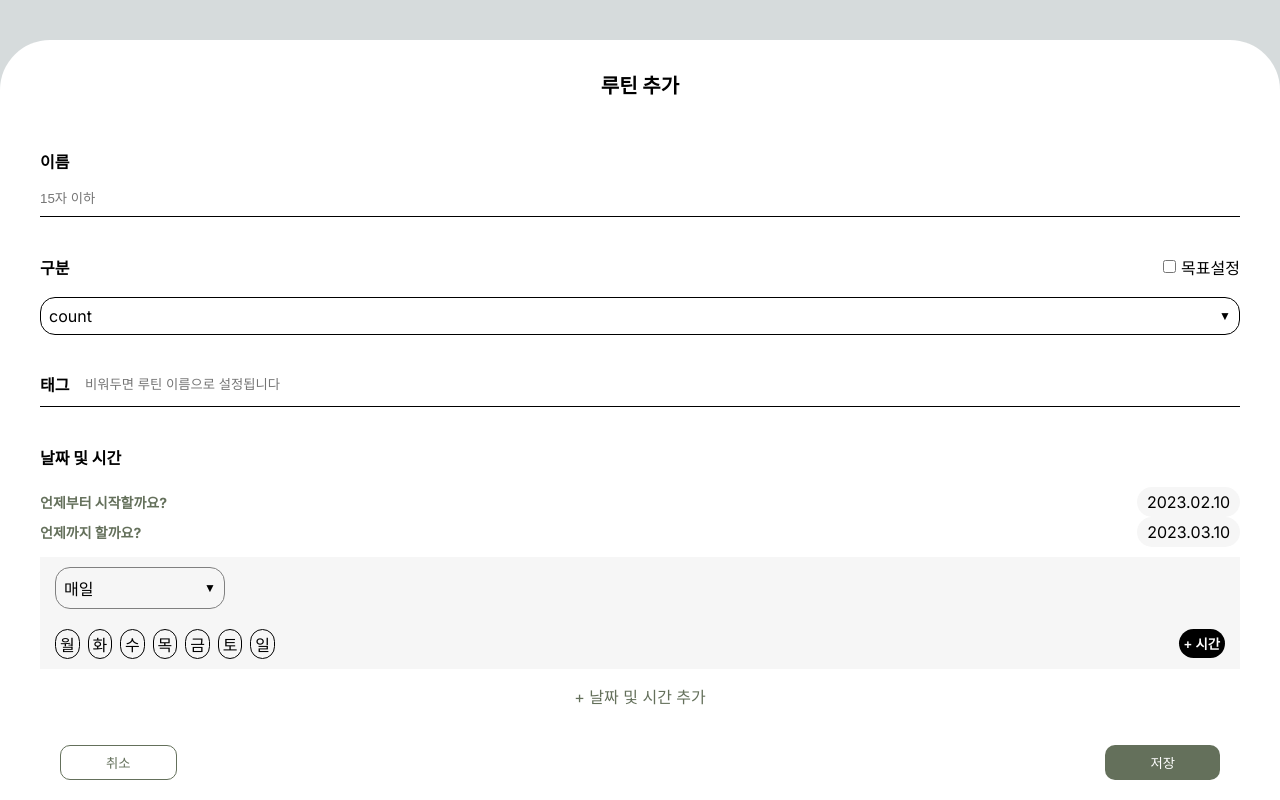
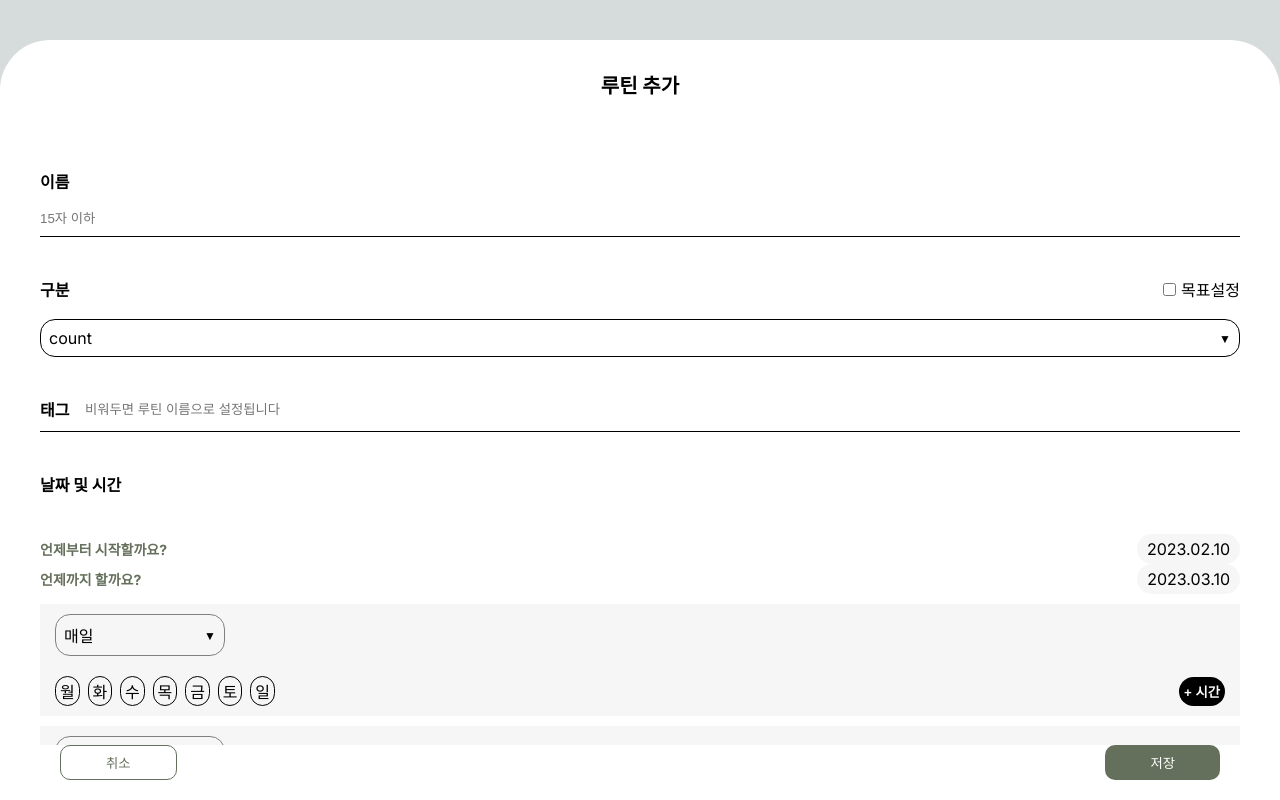
Before and after one commit to Life-Logs/frontend, a Next.js app: page /routineAdd in a window 1280 px wide. Both pictures are taken after a click on the element "+ 날짜 및 시간 추가". Built offline with nearby package versions, Linux system fonts and the light colour scheme.

Commit message:
style: add routineAdd page DateAndTime

```diff
--- a/app/routine/page.tsx
+++ b/app/routine/page.tsx
@@ -265,6 +265,6 @@ const RoutineBoxWrapper = styled.div`
   overflow-y: auto;
   margin: 20px 0;
   &::-webkit-scrollbar {
-    width: calc(100% - 6px);
+    width: 0;
   }
 `;
--- a/app/routineAdd/DaySelectAndWeekDaySelect.tsx
+++ b/app/routineAdd/DaySelectAndWeekDaySelect.tsx
@@ -1,161 +1,194 @@
-// import styled from "styled-components";
+import styled from 'styled-components';
 
+export default function DaySelectAndWeekDaySelect({
+  view,
+  setView,
+  selectWeek,
+  setSelectWeek,
+  choice,
+  setChoice,
+  time,
+  setTime,
+}) {
+  const weekArr = ['매일', '평일', '주말'];
+  const weekDay = ['월', '화', '수', '목', '금', '토', '일'];
 
-// export default function DaySelectAndWeekDaySelect({view, setView, selectWeek, setSelectWeek, choice, setChoice, time, setTime}) {
+  const handleSelectDay = (e: any, i: number) => {
+    if (e === '평일') {
+      setChoice([true, true, true, true, true, false, false]);
+    } else if (e === '주말') {
+      setChoice([false, false, false, false, false, true, true]);
+    } else if (e === '매일') {
+      setChoice(Array(7).fill(true));
+    } else if (e === '매주') {
+      let arr = [...choice];
+      arr[i] = !arr[i];
+      if (
+        arr.every(
+          (value, index) =>
+            value === [true, true, true, true, true, false, false][index]
+        )
+      ) {
+        e = '평일';
+      } else if (
+        arr.every(
+          (value, index) =>
+            value === [false, false, false, false, false, true, true][index]
+        )
+      ) {
+        e = '주말';
+      } else if (
+        arr.every(
+          (value, index) =>
+            value === [true, true, true, true, true, true, true][index]
+        )
+      ) {
+        e = '매일';
+      }
+      setChoice(arr);
+    }
+    setSelectWeek(e);
+  };
 
-//     const weekArr = ['매일', '평일', '주말']
-//     const weekDay = ['월', '화', '수', '목', '금', '토', '일']
+  return (
+    <DaySelectAndWeekDaySelectWrapper>
+      <DaySelectWrapper>
+        <DaySelect onClick={() => setView(!view)}>
+          {selectWeek}
+          <LowIcon>▼</LowIcon>
+        </DaySelect>
+        {view ? (
+          <WeekList>
+            {weekArr.map((e, i) => {
+              return (
+                <WeekKind
+                  key={i}
+                  onClick={() => {
+                    // handleSelectDay(e, null);
+                    setView(!view);
+                  }}
+                >
+                  {e}
+                </WeekKind>
+              );
+            })}
+          </WeekList>
+        ) : null}
+        <CheckBoxAndText>
+          <CheckHoliday type='checkbox' />
+          <HolidayText>공휴일 제외</HolidayText>
+        </CheckBoxAndText>
+      </DaySelectWrapper>
+      <WeekDaySelectWrapper>
+        <Week>
+          {weekDay.map((e, i) => {
+            return (
+              <Day
+                key={i}
+                // choice={choice[i]}
+                onClick={() => handleSelectDay('매주', i)}
+              >
+                {' '}
+                {e}
+              </Day>
+            );
+          })}
+        </Week>
+        {/* <Time onClick={() => setTime(!time)}>+ 시간</Time> */}
+      </WeekDaySelectWrapper>
+    </DaySelectAndWeekDaySelectWrapper>
+  );
+}
 
-//     const handleSelectDay = (e:any, i:number) => {
+const LowIcon = styled.span`
+  /* position: absolute;
+    margin-left: 135px; */
+  font-size: 12px;
+`;
 
-//         if (e === '평일') {
-//             setChoice([true, true, true, true, true, false, false])
-//         } else if (e === '주말') {
-//             setChoice([false, false, false, false, false, true, true])
-//         } else if (e === '매일') {
-//             setChoice(Array(7).fill(true))
-//         } else if (e === '매주') {
-//             let arr = [...choice]
-//             arr[i] = !arr[i]
-//             if (arr.every((value, index) => value === [true, true, true, true, true, false, false][index])) {
-//                 e = '평일'
-//             } else if (arr.every((value, index) => value === [false, false, false, false, false, true, true][index])) {
-//                 e = '주말'
-//             } else if (arr.every((value, index) => value === [true, true, true, true, true, true, true][index])) {
-//                 e = '매일'
-//             }
-//             setChoice(arr)
-//         }
-//         setSelectWeek(e);
+const DaySelectWrapper = styled.div`
+  margin-top: 10px;
+  background-color: #f6f6f6;
+  display: flex;
+  justify-content: space-between;
+  align-items: center;
+  padding: 10px 15px;
+  user-select: none;
+  position: relative;
+`;
+const DaySelect = styled.div`
+  display: flex;
+  justify-content: space-between;
+  align-items: center;
+  width: 170px;
+  border-radius: 15px;
+  border: 1px solid gray;
+  padding: 8px;
+  cursor: pointer;
+`;
 
-//     }
+const CheckBoxAndText = styled.div`
+  visibility: hidden;
+  display: flex;
+  align-items: center;
+  user-select: none;
+`;
 
-//     return (<>
-//             <DaySelectAndWeekDaySelectWrapper>
-//             <DaySelectWrapper>
-//                 <DaySelect onClick={() => setView(!view)}>{selectWeek}<LowIcon>▼</LowIcon></DaySelect>
-//                 {view ?
-//                 (
-//                 <WeekList>
-//                     {weekArr.map((e, i) => {
-//                         return (
-//                         <WeekKind
-//                             key={i}
-//                             onClick={() => {
-//                                 handleSelectDay(e, null);
-//                                 setView(!view);
-//                             }}>{e}
-//                         </WeekKind>
-//                         )
-//                     })}
-//                 </WeekList>
-//                 ) : null}
-//                 <CheckBoxAndText>
-//                     <CheckHoliday type="checkbox"/>
-//                     <HolidayText>공휴일 제외</HolidayText>
-//                 </CheckBoxAndText>
-//             </DaySelectWrapper>
-//             <WeekDaySelectWrapper>
-//                 <Week>
-//                     {weekDay.map((e, i) => {
-//                         return <Day
-//                             key={i}
-//                             choice={choice[i]}
-//                             onClick={() => handleSelectDay('매주', i)}
-//                             > {e}</Day>
-//                     })}
-//                 </Week>
-//                 <Time onClick={() => setTime(!time)}>+ 시간</Time>
-//             </WeekDaySelectWrapper>
-//         </DaySelectAndWeekDaySelectWrapper>
-//         </>)
-// }
+const CheckHoliday = styled.input`
+  cursor: pointer;
+`;
+const HolidayText = styled.p`
+  font-size: 14px;
+  margin-left: 5px;
+`;
 
-// const LowIcon = styled.span`
-//     /* position: absolute;
-//     margin-left: 135px; */
-//     font-size: 12px;
-// `
+const WeekList = styled.div`
+  position: absolute;
+  top: 50px;
+`;
 
-// const DaySelectWrapper = styled.div`
-//     margin-top: 10px;
-//     background-color: #F6F6F6;
-//     display: flex;
-//     justify-content: space-between;
-//     align-items: center;
-//     padding: 10px 15px;
-//     user-select: none;
-//     position: relative;
-// `
-// const DaySelect = styled.div`
-//     display: flex;
-//     justify-content: space-between;
-//     align-items: center;
-//     width: 170px;
-//     border-radius: 15px;
-//     border: 1px solid gray;
-//     padding: 8px;
-//     cursor: pointer;
-// `
+const WeekKind = styled.div`
+  background-color: white;
+  width: 170px;
+  display: flex;
+  justify-content: center;
+  cursor: pointer;
+  border: 1px solid gray;
+`;
 
-// const CheckBoxAndText = styled.div`
-//     visibility: hidden;
-//     display: flex;
-//     align-items: center;
-//     user-select:none;
-// `
+const WeekDaySelectWrapper = styled.div`
+  display: flex;
+  justify-content: space-between;
+  align-items: center;
+  background-color: #f6f6f6;
+  padding: 10px 15px;
+`;
+const Week = styled.div`
+  width: 220px;
+  display: flex;
+  justify-content: space-between;
+`;
 
-// const CheckHoliday = styled.input`
-//     cursor: pointer;
-// `
-// const HolidayText = styled.p`
-//     font-size: 14px;
-//     margin-left: 5px;
-// `
+const Day = styled.span`
+  /* border: ${(props) => (props.choice ? 'black' : 'F6F6F6')} solid 1px; */
+  padding: 2px 4px;
+  border-radius: 20px;
+  user-select: none;
+  cursor: pointer;
+`;
 
-// const WeekList = styled.div`
-//     position: absolute;
-//     top: 50px;
-// `
-
-// const WeekKind = styled.div`
-//     background-color: white;
-//     width: 170px;
-//     display: flex;
-//     justify-content: center;
-//     cursor: pointer;
-//     border: 1px solid gray;
-// `
-
-
-// const WeekDaySelectWrapper = styled.div`
-//     display: flex;
-//     justify-content: space-between;
-//     align-items: center;
-//     background-color: #F6F6F6;
-//     padding: 10px 15px;
-// `
-// const Week = styled.div`
-//     width: 220px;
-//     display: flex;
-//     justify-content: space-between;
-// `
-
-// const Day = styled.span`
-//     border: ${(props) => props.choice ? 'black' : 'F6F6F6'} solid 1px;
-//     padding: 2px 4px;
-//     border-radius: 20px;
-//     user-select: none;
-//     cursor: pointer;
-// `
-
-// const Time = styled.button`
-//     border-radius: 20px;
-//     border: none;
-//     background-color: black;
-//     color: white;
-//     font-weight: bold;
-//     padding: 5px;
-//     cursor: pointer;
-// `
-// const DaySelectAndWeekDaySelectWrapper = styled.div``
+const Time = styled.button`
+  border-radius: 20px;
+  border: none;
+  background-color: black;
+  color: white;
+  font-weight: bold;
+  padding: 5px;
+  cursor: pointer;
+`;
+const DaySelectAndWeekDaySelectWrapper = styled.div`
+  width: 100%;
+  &::-webkit-scrollbar {
+    width: 0;
+  }
+`;
--- a/app/routineAdd/page.tsx
+++ b/app/routineAdd/page.tsx
@@ -28,6 +28,7 @@ export default function RoutineAdd({ setModal }: RoutineAddProps) {
     true,
   ]);
   const [time, setTime] = useState<boolean>(false);
+  const [addTimeCount, setAddTimeCount] = useState<number>(0);
 
   const weekArr = ['매일', '평일', '주말'];
   const weekDay = ['월', '화', '수', '목', '금', '토', '일'];
@@ -130,6 +131,7 @@ export default function RoutineAdd({ setModal }: RoutineAddProps) {
     <Body>
       <Title>루틴 추가</Title>
       <InputContents>
+        <InputContentsExceptSaveButton>
           <List>
             <ListTitle>이름</ListTitle>
             <InputSpace
@@ -251,7 +253,7 @@ export default function RoutineAdd({ setModal }: RoutineAddProps) {
                 <Time onClick={() => setTime(!time)}>+ 시간</Time>
               </WeekDaySelectWrapper>
             </DaySelectAndWeekDaySelectWrapper>
-          <DateAndTimeAdd>+ 날짜 및 시간 추가</DateAndTimeAdd>
+
             {/* <DaySelectAndWeekDaySelect/> */}
             {time ? (
               <TimeChoiceWrapper>
@@ -262,6 +264,23 @@ export default function RoutineAdd({ setModal }: RoutineAddProps) {
               ''
             )}
           </SelectDateWrapper>
+          {Array.from({ length: addTimeCount }, (_, i) => (
+            <DaySelectAndWeekDaySelect
+              key={i}
+              view={view}
+              setView={setView}
+              selectWeek={selectWeek}
+              setSelectWeek={setSelectWeek}
+              choice={choice}
+              setChoice={setChoice}
+              time={time}
+              setTime={setTime}
+            />
+          ))}
+          <DateAndTimeAdd onClick={() => setAddTimeCount(addTimeCount + 1)}>
+            + 날짜 및 시간 추가
+          </DateAndTimeAdd>
+        </InputContentsExceptSaveButton>
         <ConfirmAndCancle>
           <Cancel onClick={() => setModal(false)}>취소</Cancel>
           <Confirm
@@ -301,17 +320,24 @@ const InputContents = styled.div`
   flex-direction: column;
   justify-content: space-between;
   align-items: center;
+  overflow-y: auto;
+  &::-webkit-scrollbar {
+    width: 0;
+  }
 `;
+
 const List = styled.div`
   display: flex;
   flex-direction: column;
   width: 100%;
   height: fit-content;
+  margin: 20px 0;
 `;
 const List2 = styled.div`
   display: flex;
   width: 100%;
   height: fit-content;
+  margin: 20px 0;
 `;
 const ListTitle = styled.p`
   font-size: 16px;
@@ -370,6 +396,7 @@ const Title = styled.div`
 const SelectDateWrapper = styled.div`
   width: 100%;
 `;
+
 const WhenStartAndDateWrapper = styled.div`
   display: flex;
   justify-content: space-between;
@@ -495,6 +522,7 @@ const SortationChoice = styled.div`
   cursor: pointer;
   user-select: none;
 `;
+
 const SortationWrapper = styled.div`
   width: 100%;
 `;
@@ -532,3 +560,16 @@ const DateAndTimeAdd = styled.div`
 `;
 
 const DaySelectAndWeekDaySelectWrapper = styled.div``;
+const InputContentsExceptSaveButton = styled.div`
+  width: 100%;
+  height: 100%;
+  display: flex;
+  flex-direction: column;
+  justify-content: space-between;
+  align-items: center;
+  padding-bottom: 40px;
+  overflow-y: auto;
+  &::-webkit-scrollbar {
+    width: 0;
+  }
+`;
```
Lines whose indentation alone changed are shown as unchanged.
